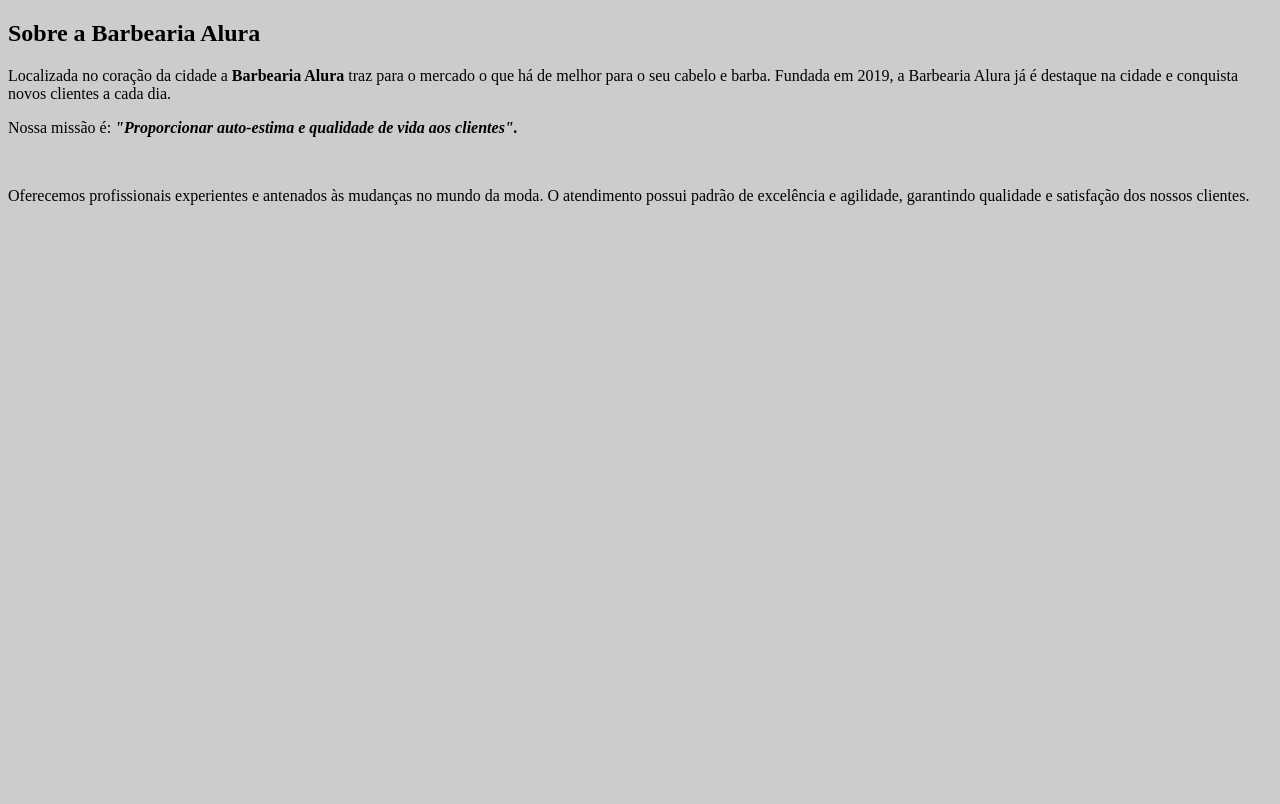
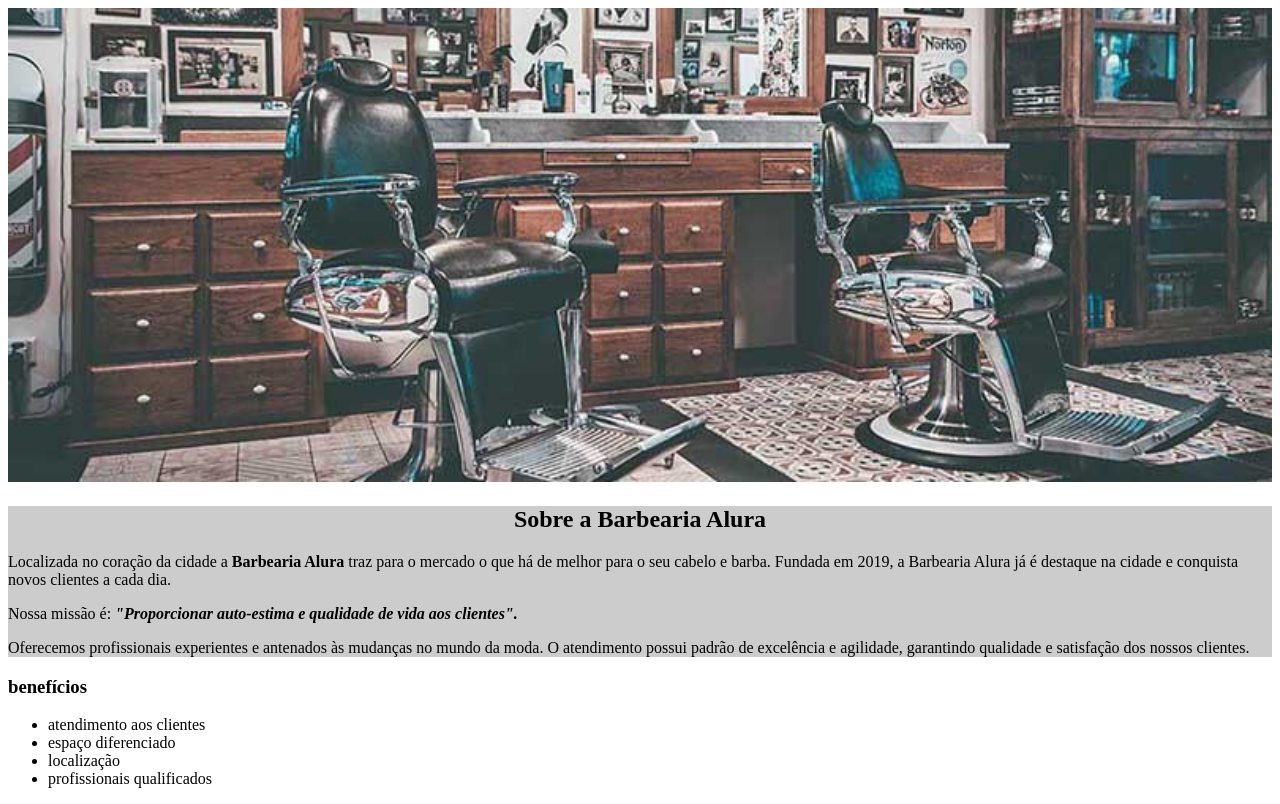
Before and after one commit to Thanzito/html5-parte-1, a plain HTML site: page html5-parte-1-main/thanzitos/index.html in a window 1280 px wide. Drawn offline with Linux system fonts and the light colour scheme.

Commit message:
Add files via upload

```diff
--- a/html5-parte-1-main/thanzitos/index.html
+++ b/html5-parte-1-main/thanzitos/index.html
@@ -7,12 +7,29 @@
     <title>Barbearia Alura</title>
 </head>
 <body>
+
+    <img id="banner" src="banner.jpg">
+<div class="principal">
     <h2>Sobre a Barbearia Alura</h2>
 
     <p>Localizada no coração da cidade a <strong>Barbearia Alura</strong> traz para o mercado o que há de melhor para o seu cabelo e barba. Fundada em 2019, a Barbearia Alura já é destaque na cidade e conquista novos clientes a cada dia.</p>
 
         <p id="missao">  Nossa missão é: <strong><em>"Proporcionar auto-estima e qualidade de vida aos clientes".</em></p></strong>
-        <img src="">
+
         <p id="rodape">Oferecemos profissionais experientes e antenados às mudanças no mundo da moda. O atendimento possui padrão de excelência e agilidade, garantindo qualidade e satisfação dos nossos clientes.</p>
+</div class="principal">
+
+
+<div class="benefícios">
+        <h3>benefícios</h3>
+
+    <ul>
+        <li class="itens">atendimento aos clientes</li>
+        <li class="itens">espaço diferenciado</li>
+        <li class="itens">localização</li>
+        <li class="itens">profissionais qualificados</li>
+    </ul>
+</div class="benefícios">
+
 </body>
 </html>
--- a/html5-parte-1-main/thanzitos/style.css
+++ b/html5-parte-1-main/thanzitos/style.css
@@ -1,3 +1,16 @@
 body{
+
+}
+
+#banner{
+width: 100%;
+}
+.principal{
     background: #cccccc ;
 }
+h2{
+    text-align: center;
+}
+em strong{
+    color: red;
+}
```
Also changed, not shown: html5-parte-1-main/thanzitos/banner.jpg (added).
